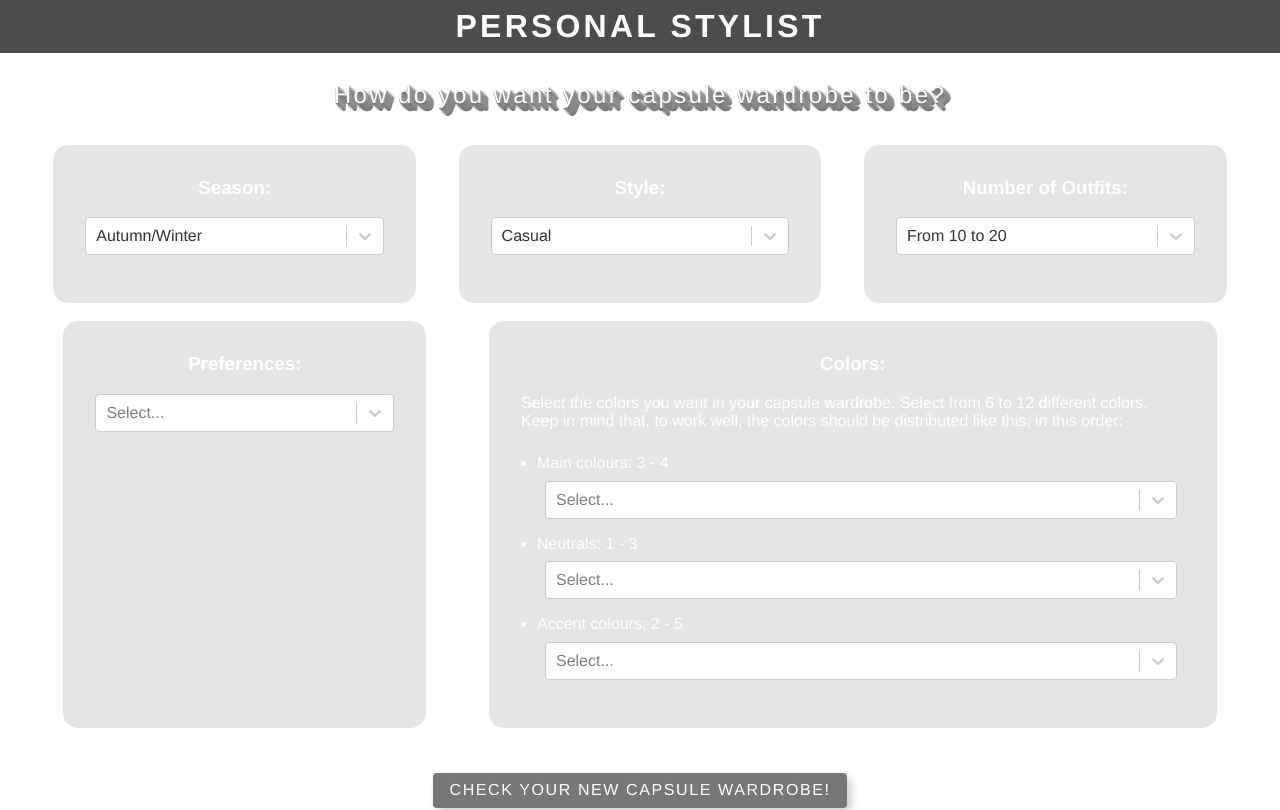
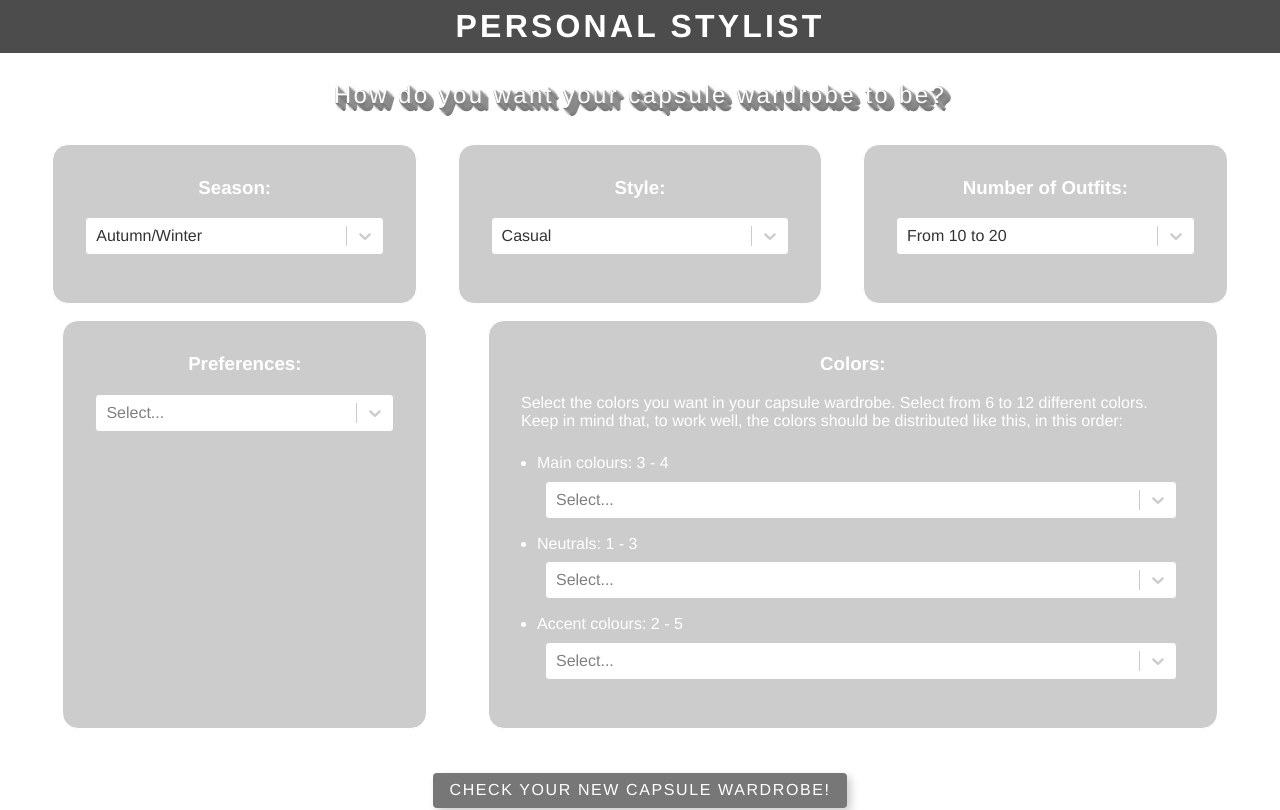
Before and after one commit to Lzduque/personal-stylist, a React (Create React App) app: page / in a window 1280 px wide. Shown: the top 810 px of the page. Built offline with nearby package versions, Linux system fonts and the light colour scheme.

Commit message:
change styling of the Fields boxes

```diff
--- a/src/Components/CapsuleForm.tsx
+++ b/src/Components/CapsuleForm.tsx
@@ -154,20 +154,20 @@ const CapsuleForm = ({ capsule, setCapsule }: IProps) => {
   return (
     <div>
       <form onSubmit={handleSubmit}>
-        <div className="container flex flex-row flex-wrap justify-around mw9 content-center center ph4-ns " >
-          <div className="box ba tc bg-black-10 w-100 w-30-l br4 pa4 ma2">
+        <div className="container flex flex-row flex-wrap justify-around mw9 content-center center ph4-ns" >
+          <div className="box ba bg-black-20 tc w-100 w-30-l br4 pa4 ma2">
             <SeasonField selectedSeason={capsule.season} updateField={updateField} />
             </div>
-          <div className="box ba tc bg-black-10 w-100 w-30-l br4 pa4 ma2">
+          <div className="box ba tc bg-black-20 w-100 w-30-l br4 pa4 ma2">
             <StyleField selectedStyle={capsule.style} updateField={updateField} />
           </div>
-          <div className="box ba tc bg-black-10 w-100 w-30-l br4 pa4 ma2">
+          <div className="box ba tc bg-black-20 w-100 w-30-l br4 pa4 ma2">
             <NumberOfOutfitsField selectedNumberOfOutfits={capsule.numberOfOutfits} updateField={updateField} />
           </div>
-          <div className="box ba tc bg-black-10 w-100 w-30-l br4 pa4 ma2">
+          <div className="box ba tc bg-black-20 w-100 w-30-l br4 pa4 ma2">
               <PreferencesField selectedPreferences={capsule.preferences} updateField={updateField} />
           </div>
-          <div className="box ba tc bg-black-10 w-100 w-60-l  br4 pa4 ma2">
+          <div className="box ba tc bg-black-20 w-100 w-60-l  br4 pa4 ma2">
             <ColorsField selectedColors={capsule.colors} updateField={updateField} />
           </div>
         </ div>
```
